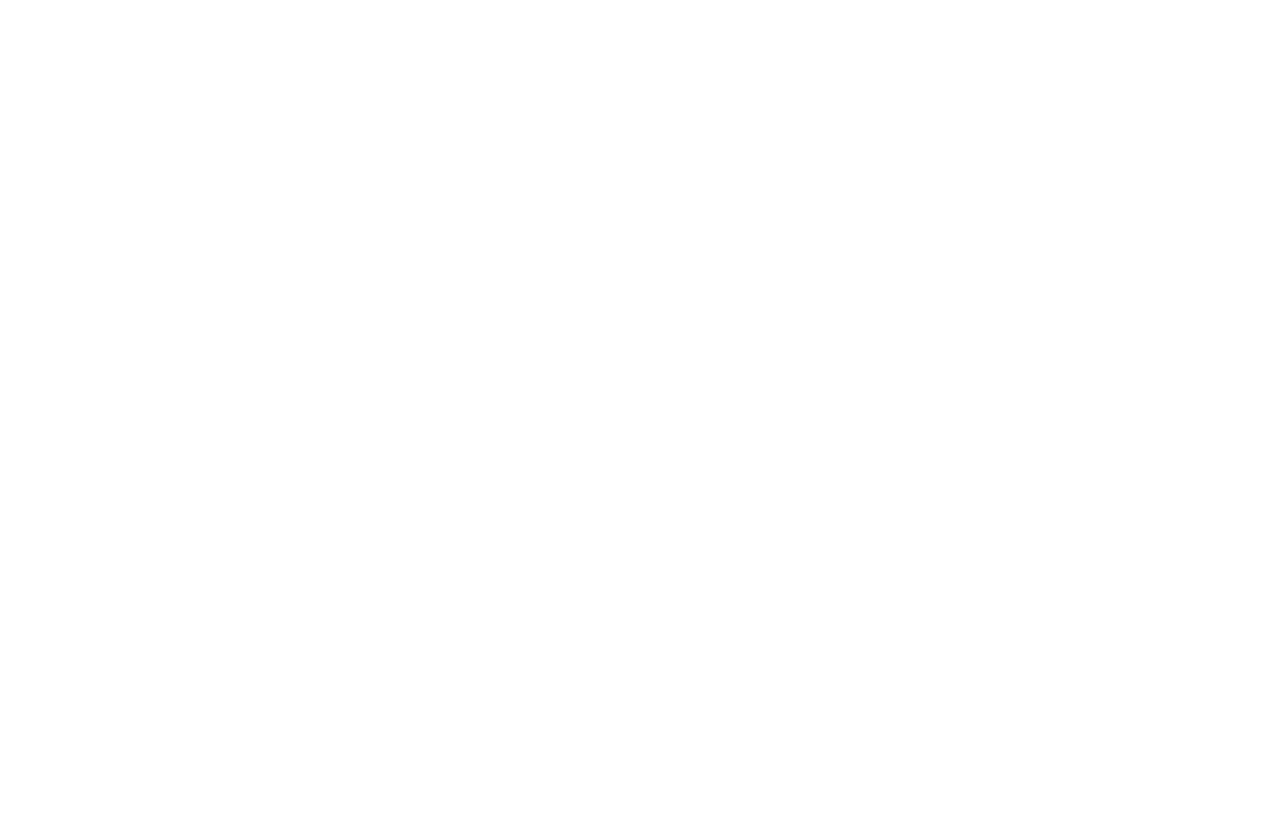
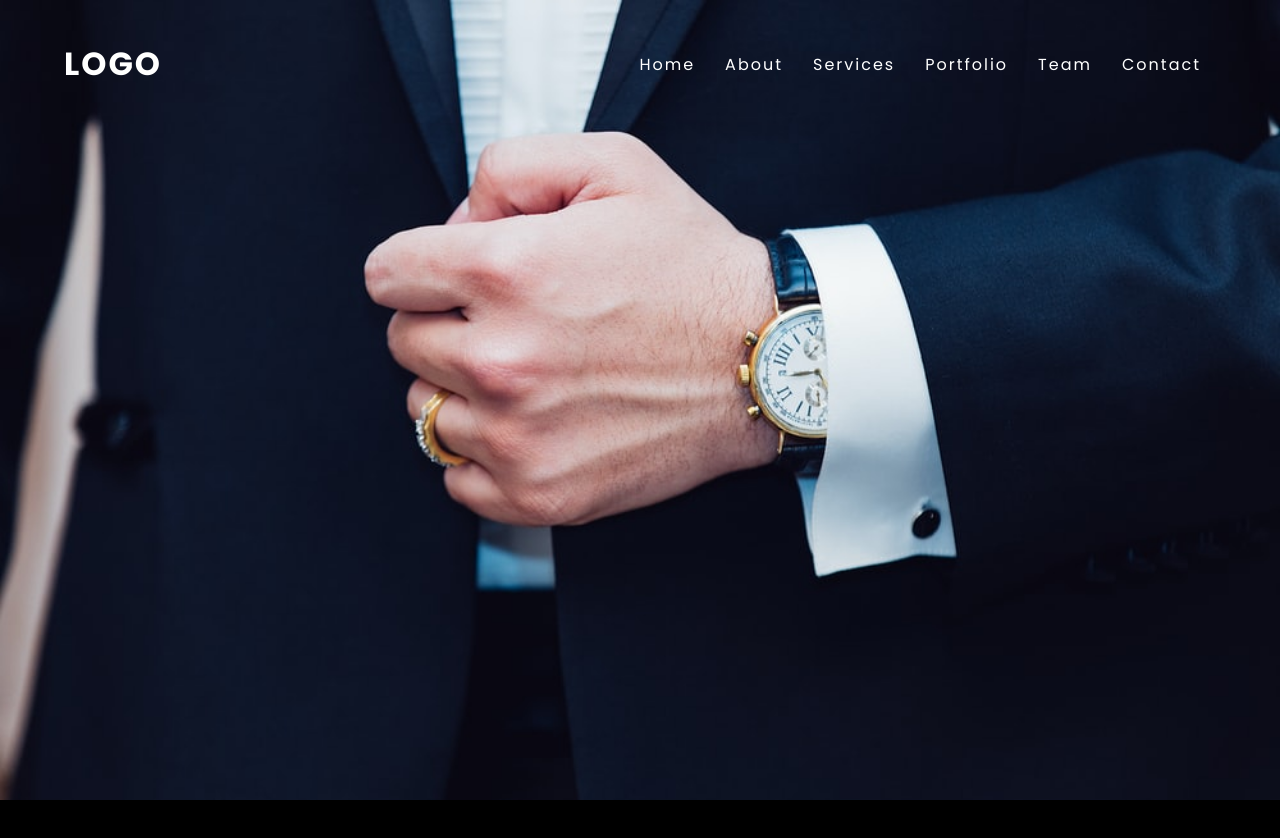
Before and after one commit to VolodymyrVi/Sticky-Navigation-Bar-On-Scroll-Using-Vanilla-Javascript, a plain HTML site: page index.html in a window 1280 px wide. Shown: the top 838 px of the page. Before the commit the page ends 800 px from the top, so only its background shows below. Drawn offline with Linux system fonts and the light colour scheme.

Commit message:
add navbar and background

```diff
--- a/css/style.css
+++ b/css/style.css
@@ -0,0 +1,59 @@
+@import url('https://fonts.googleapis.com/css?family=Poppins:200,300,400,500,600,700,800,900display=swap');
+*{
+    font-family: 'Poppins', sans-serif;
+    margin: 0;
+    padding: 0;
+    box-sizing: border-box;
+}
+body{
+    background: #000;
+    min-height: 200vh;
+}
+header{
+    position: fixed;
+    top: 0;
+    left: 0;
+    width: 100%;
+    display: flex;
+    justify-content: space-between;
+    align-items: center;
+    transition: 0.6s;
+    padding: 40px 5%;
+    z-index: 1000;
+}
+header .logo{
+    position: relative;
+    font-weight: 700;
+    color: #fff;
+    text-decoration: none;
+    font-size: 2em;
+    text-transform: uppercase;
+    letter-spacing: 2px;
+    transition: 0.6s;
+}
+header ul{
+    position: relative;
+    display: flex;
+    justify-content: center;
+    align-items: center;
+}
+header ul li{
+    position: relative;
+    list-style: none;
+}
+header ul li a{
+    position: relative;
+    margin: 0 15px;
+    text-decoration: none;
+    color: #fff;
+    letter-spacing: 2px;
+    font-weight: 500px;
+    transition: 0.6s;
+}
+.banner{
+    position: relative;
+    width: 100%;
+    height: 100vh;
+    background: url(../img/bg.jpg);
+    background-size: cover;
+}
--- a/index.html
+++ b/index.html
@@ -8,6 +8,22 @@
     <link rel="stylesheet" href="css/style.css">
 </head>
 <body>
+    <header>
+        <a href="#" class="logo">Logo</a>
+        <ul>
+            <li><a href="#">Home</a></li>
+            <li><a href="#">About</a></li>
+            <li><a href="#">Services</a></li>
+            <li><a href="#">Portfolio</a></li>
+            <li><a href="#">Team</a></li>
+            <li><a href="#">Contact</a></li>
+        </ul>
+    </header>
+    <section class="banner">
+
+    </section>
+
+
     <script src="js/main.js"></script>
 </body>
 </html>
```
